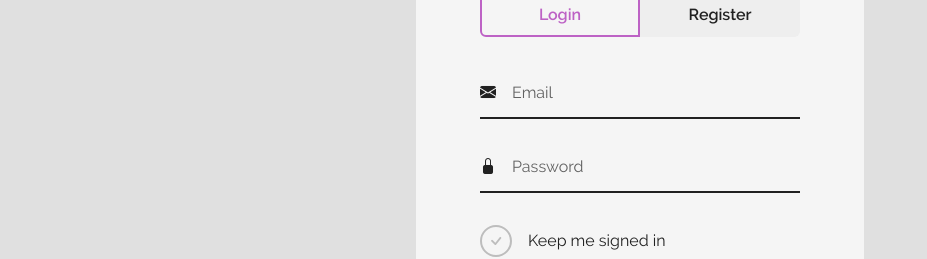
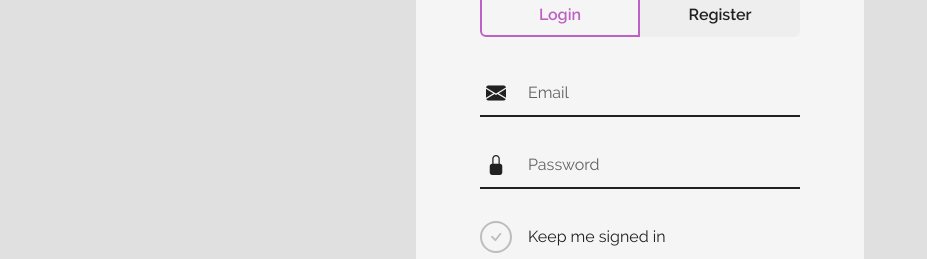
Before and after one commit to naito-one/account.naito.one, a Vue app: page / in a window 1280 px wide. Shown: the part 299-558 px from the top of the page, without its empty margins (0-927 px from the left). Built offline with nearby package versions, Linux system fonts and the light colour scheme.

Commit message:
Improved login form style Replaced JS-based focus styling with full CSS Improved use of Tailwind for checkbox

```diff
--- a/src/components/LoginForm.vue
+++ b/src/components/LoginForm.vue
@@ -5,8 +5,7 @@
     method="post"
     class="w-full sm:w-80 px-10 sm:px-0 flex-col items-center"
   >
-    <div class="nt1-text-field w-full my-3" data-active="false">
-      <label for="email" class="bi-envelope-fill" aria-hidden="true"></label>
+    <div class="nt1-text-field w-full my-3">
       <input
         class="flex-grow"
         v-model="username"
@@ -17,12 +16,15 @@
         placeholder="Email"
         required
         aria-label="Email address"
-        @focus="$event.target.parentElement.dataset.active = true"
-        @blur="$event.target.parentElement.dataset.active = false"
       />
+      <label
+        for="email"
+        class="bi-envelope-fill text-xl w-8 text-center"
+        aria-hidden="true"
+      ></label>
+      <div class="nt1-text-field-border"></div>
     </div>
-    <div class="nt1-text-field w-full my-3" data-active="false">
-      <label for="password" class="bi-lock-fill" aria-hidden="true"></label>
+    <div class="nt1-text-field w-full my-3 flex flex-row-reverse">
       <input
         class="flex-grow"
         v-model="password"
@@ -33,9 +35,13 @@
         placeholder="Password"
         required
         aria-label="Password"
-        @focus="$event.target.parentElement.dataset.active = true"
-        @blur="$event.target.parentElement.dataset.active = false"
       />
+      <label
+        for="password"
+        class="bi-lock-fill text-xl w-8 text-center"
+        aria-hidden="true"
+      ></label>
+      <div class="nt1-text-field-border"></div>
     </div>
     <div
       class="flex items-center w-full my-3 transition-color-150 checkbox-parent"
@@ -50,12 +56,18 @@
         />
         <span
           class="
-            label__check
+            nt1-checkbox-icon-parent
+            w-8
+            h-8
             border-2 border-solid border-gray-400
             dark:border-gray-600
             hover:border-4
             transition-border-radius-300
             rounded-full
+            flex
+            justify-center
+            items-center
+            cursor-pointer
           "
         >
           <span
@@ -113,6 +125,7 @@
         text-center
         hover:text-naito-pink-200
         dark:hover:text-naito-pink-100
+        select-none
       "
       href="/recover"
       >Forgot Password ?</a
--- a/src/scss/index.scss
+++ b/src/scss/index.scss
@@ -11,26 +11,39 @@ body {
 }
 
 .nt1-text-field {
-  @apply flex items-center border-b-2 border-solid border-gray-900 dark:border-gray-100 transition-border-color-150 transition-color-150;
+  @apply items-center flex-row-reverse;
+  /* can't use apply with vite dev for these rules. produces a weird bug */
+  display: flex;
+  position: relative;
 
-  &[data-active='true'] {
-    @apply border-naito-pink-200 dark:border-naito-pink-100;
-
-    > label {
-      @apply text-naito-pink-200 dark:text-naito-pink-100;
-    }
-
-    > input::placeholder {
-      @apply text-naito-pink-200 dark:text-naito-pink-100;
-    }
+  > .nt1-text-field-border {
+    @apply absolute pointer-events-none w-full h-full border-b-2 border-solid border-gray-900 dark:border-gray-100 transition-border-color-150;
   }
 
   > label {
-    @apply transition-color-150;
+    @apply cursor-pointer transition-color-150;
   }
 
   > input {
-    @apply bg-transparent px-4 py-3 placeholder-gray-700 dark:placeholder-gray-300 outline-none;
+    @apply bg-transparent px-4 py-3 placeholder-gray-700 dark:placeholder-gray-300 outline-none transition-color-150;
+
+    &::placeholder {
+      @apply transition-color-150;
+    }
+
+    &:focus {
+      &::placeholder {
+        @apply text-naito-pink-200 dark:text-naito-pink-100;
+      }
+
+      + label {
+        @apply text-naito-pink-200 dark:text-naito-pink-100;
+      }
+
+      ~ .nt1-text-field-border {
+        @apply border-naito-pink-200 dark:border-naito-pink-100;
+      }
+    }
   }
 }
 
@@ -55,16 +68,7 @@ body {
 }
 
 .nt1-checkbox-parent {
-  .label__check {
-    width: 2em;
-    height: 2em;
-    cursor: pointer;
-    display: flex;
-    align-items: center;
-    justify-content: center;
-  }
-
-  input:checked + .label__check {
+  input:checked + .nt1-checkbox-icon-parent {
     animation: check 300ms cubic-bezier(0.895, 0.03, 0.685, 0.22) forwards;
 
     transform: scale(0.8);
```
